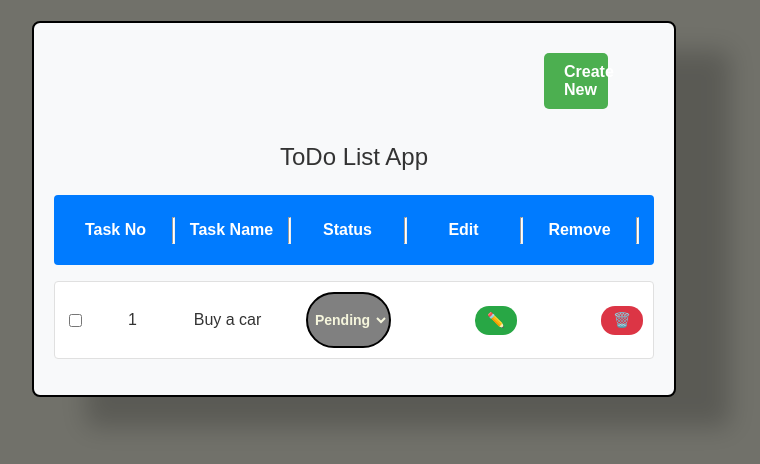
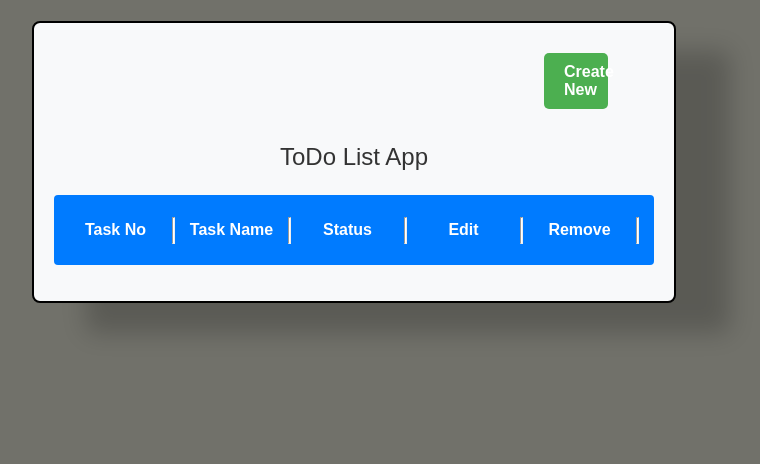
Before and after one commit to shubham-121/todo-list-redux, a React (Vite) app: page / in a window 1280 px wide. Shown: the top 464 px of the page, without its empty margins (286-1046 px from the left). Built offline with nearby package versions, Linux system fonts and the light colour scheme.

Commit message:
added the update note feature with notification

```diff
--- a/src/App.css
+++ b/src/App.css
@@ -333,3 +333,44 @@ select {
   left: 25%;
   position: relative;
 }
+
+.checkbox-value {
+}
+
+.update-notif {
+  position: fixed;
+  z-index: 3000;
+  border: 2px solid black;
+  width: 20vw;
+  height: 8vh;
+  top: 10%;
+  left: 40%;
+  border-radius: 36px;
+  text-align: center;
+  padding: 1px;
+  font-size: large;
+  font-weight: bolder;
+  /* text-shadow: px 13px 7px gray; */
+  background-color: rgb(129, 229, 129);
+  animation-name: notif;
+  animation-duration: 0.8s;
+  animation-timing-function: ease-in-out;
+  padding-top: 5px;
+}
+
+@keyframes notif {
+  /* 0% {
+    opacity: 1;
+  }
+  100% {
+    opacity: 0;
+  } */
+  from {
+    opacity: 0;
+    transform: scale(0.9);
+  }
+  to {
+    opacity: 1;
+    transform: scale(1);
+  }
+}
--- a/src/App.jsx
+++ b/src/App.jsx
@@ -7,6 +7,8 @@ import {
   editNote,
   deleteNote,
   toggleEditModal,
+  updateNotification,
+  clearUpdateNotification,
 } from "./features";
 
 const todo_tasks = [
@@ -127,7 +129,20 @@ function DisplayToDoList() {
       </div>
       <ol>
         {/* correct code below */}
-        {/* {notesArray.map((note, idx) => (
+        {notesArray.map((note, idx) => (
+          <RenderToDo
+            key={idx}
+            index={idx}
+            id={note.id}
+            taskName={note.taskName}
+            noteStatus={note.status}
+            edit={note.edit}
+            remove={note.remove}
+          ></RenderToDo>
+        ))}
+
+        {/* for testing purpose only */}
+        {/* {todo_tasks.map((note, idx) => (
           <RenderToDo
             key={idx}
             index={idx}
@@ -138,19 +153,6 @@ function DisplayToDoList() {
             remove={note.remove}
           ></RenderToDo>
         ))} */}
-
-        {/* for testing purpose only */}
-        {todo_tasks.map((note, idx) => (
-          <RenderToDo
-            key={idx}
-            index={idx}
-            id={note.id}
-            taskName={note.taskName}
-            noteStatus={note.status}
-            edit={note.edit}
-            remove={note.remove}
-          ></RenderToDo>
-        ))}
       </ol>
     </div>
   );
@@ -158,11 +160,12 @@ function DisplayToDoList() {
 
 function RenderToDo({ index, id, taskName, noteStatus, edit, remove }) {
   const [status, setStatus] = useState("");
+  const [checkbox, setCheckbox] = useState(false);
   // const [isEditClicked, setIsEditClicked] = useState(false);
   // const [isEdit, setIsEdit] = useState("");
 
   const dispatch = useDispatch();
-  const { isEditClicked } = useSelector((store) => store.features);
+  const { isEditClicked, updateNotif } = useSelector((store) => store.features);
 
   useEffect(() => {
     setStatus(noteStatus);
@@ -177,13 +180,18 @@ function RenderToDo({ index, id, taskName, noteStatus, edit, remove }) {
     dispatch(toggleEditModal());
   }
 
+  function handleCheckbox(e) {
+    console.log("Checkbox clicked", !checkbox);
+    setCheckbox(!checkbox);
+  }
+
   return (
     <div className="render-todo">
-      <input type="checkbox"></input>
+      <input type="checkbox" value={checkbox} onChange={handleCheckbox}></input>
       <p>{index + 1}</p>
-      {/* <p>{taskName}</p>        correct hai delte below one */}
-      <p>Buy a car</p>
-
+      {/* correct hai delte below one */}
+      <p>{taskName}</p>
+      {/* <p>Buy a car</p> */}
       <select id="status" value={status} onChange={handleStatus}>
         <option value={"pending"}>Pending</option>
         <option value={"complete"}>Completed</option>
@@ -192,32 +200,91 @@ function RenderToDo({ index, id, taskName, noteStatus, edit, remove }) {
       <button value={isEditClicked} onClick={handleEditClicked}>
         {edit}
       </button>
-
       <button>{remove}</button>
-
-      {isEditClicked && <EditModal></EditModal>}
+      {isEditClicked && <EditModal uniqueId={id}></EditModal>}
+      {/* {updateNotif && <UpdateNotification></UpdateNotification>} */}
     </div>
   );
 }
 
-function EditModal() {
-  console.log("modal opened");
+function EditModal({ uniqueId }) {
+  const dispatch = useDispatch();
+  const { notesArray, id, updateNotif } = useSelector(
+    (store) => store.features
+  );
+  console.log(notesArray, id);
+
+  const [editNotetext, setEditNoteText] = useState("");
+  const [editStatus, setEditStatus] = useState("");
+
+  function handleEditClicked(prev) {
+    dispatch(toggleEditModal());
+  }
+
+  function handleEditNote(e) {
+    setEditNoteText(e.target.value);
+  }
+
+  function handleEditStatus(e) {
+    setEditStatus(e.target.value);
+  }
+
+  function handleEditSubmit() {
+    console.log(editNotetext, editStatus, uniqueId);
+    dispatch(editNote(editNotetext, editStatus, uniqueId));
+    dispatch(toggleEditModal());
+    dispatch(updateNotification());
+  }
+
   return (
     <div className="edit-modal">
-      <button className="edit-closebtn ">X</button>
+      <button className="edit-closebtn " onClick={handleEditClicked}>
+        X
+      </button>
       <div className="edit-modal-2">
         <input
+          value={editNotetext}
+          onChange={handleEditNote}
           className="input-txt"
           type="text"
           placeholder="Enter new text"
         ></input>
-        <select>
+        <select value={editStatus} onChange={handleEditStatus}>
           <option>Pending</option>
           <option>Finished</option>
           <option>Later</option>
         </select>
       </div>
-      <button id="submit-btn-editnote">Submit</button>
+      <button id="submit-btn-editnote" onClick={handleEditSubmit}>
+        Submit
+      </button>
+      {updateNotif && <UpdateNotification></UpdateNotification>}
     </div>
   );
 }
+
+function UpdateNotification() {
+  const dispatch = useDispatch();
+  const { notesArray, id, updateNotif } = useSelector(
+    (store) => store.features
+  );
+
+  useEffect(() => {
+    if (updateNotif) {
+      const timer = setTimeout(() => {
+        console.log("timer");
+        dispatch(clearUpdateNotification());
+      }, 2000);
+
+      return () => clearTimeout(timer);
+    }
+  }, [updateNotif, dispatch]);
+
+  return (
+    <div className="update-notif">
+      <p>Note Updated!</p>
+    </div>
+  );
+}
+
+//continue with adding the update note functionality to the app
--- a/src/features.jsx
+++ b/src/features.jsx
@@ -1,6 +1,7 @@
 import { createSlice } from "@reduxjs/toolkit";
 
 const initialState = {
+  id: "",
   isChecked: false,
   delete: false,
   isEditClicked: false,
@@ -8,6 +9,8 @@ const initialState = {
   status: "",
   notesArray: [],
   createNoteClick: false,
+  editSubmit: false,
+  updateNotif: false, //note update notification
 };
 
 // {
@@ -55,7 +58,35 @@ const featureSlice = createSlice({
       state.isEditClicked = !state.isEditClicked;
     },
 
-    editNote(state, action) {},
+    editNote: {
+      prepare(editNotetext, editStatus, uniqueId) {
+        return {
+          payload: { editNotetext, editStatus, uniqueId },
+        };
+      },
+      reducer(state, action) {
+        console.log("Edit data reached", action.payload);
+        const { editNotetext, editStatus, uniqueId } = action.payload;
+        const noteToUpdate = state.notesArray.find(
+          (note) => note.id === uniqueId
+        );
+        if (noteToUpdate) console.log("Note found", uniqueId);
+        else alert("Problem in editing the note!");
+
+        noteToUpdate.taskName = editNotetext;
+        noteToUpdate.status = editStatus;
+        noteToUpdate.id = uniqueId;
+
+        console.log("Update successfully the note data");
+      },
+    },
+    updateNotification(state) {
+      state.updateNotif = true;
+    },
+
+    clearUpdateNotification(state) {
+      state.updateNotif = false;
+    },
 
     deleteNote(state, action) {},
   },
@@ -67,6 +98,8 @@ export const {
   deleteNote,
   toggleCreateNote,
   toggleEditModal,
+  updateNotification,
+  clearUpdateNotification,
 } = featureSlice.actions;
 
 export default featureSlice.reducer;
```
